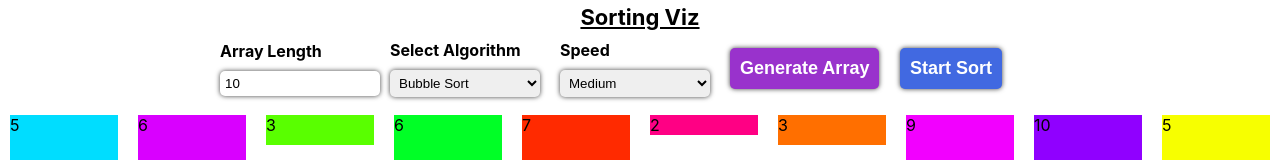
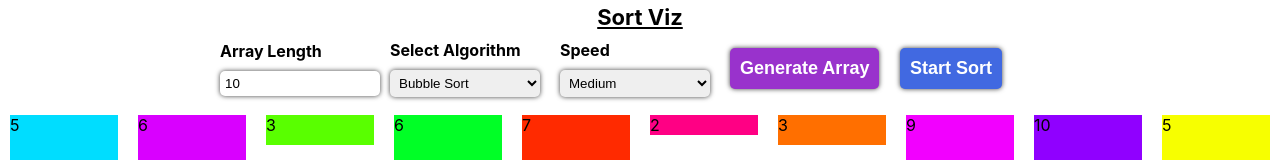
Before and after one commit to MeherajUlMahmmud/Sort-Viz, a React (Create React App) app: page / in a window 1280 px wide. Shown: the top 160 px of the page. Built offline with nearby package versions, Linux system fonts and the light colour scheme.

Commit message:
Update Topbar.js

```diff
--- a/src/components/topbar/Topbar.js
+++ b/src/components/topbar/Topbar.js
@@ -16,7 +16,7 @@ const Topbar = (props) => {
 
 	return (
 		<div className="topbar">
-			<span className="header">Sorting Viz</span>
+			<span className="header">Sort Viz</span>
 			<div className="options">
 				{/* array length */}
 				<div className="option">
```
